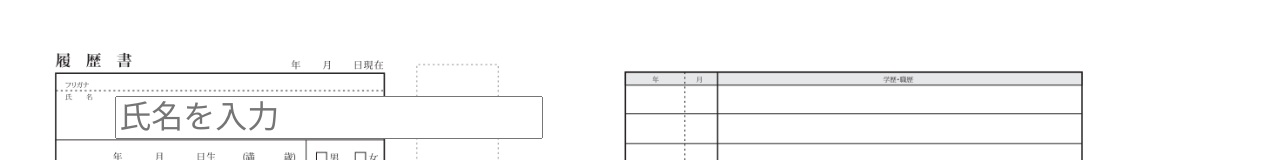
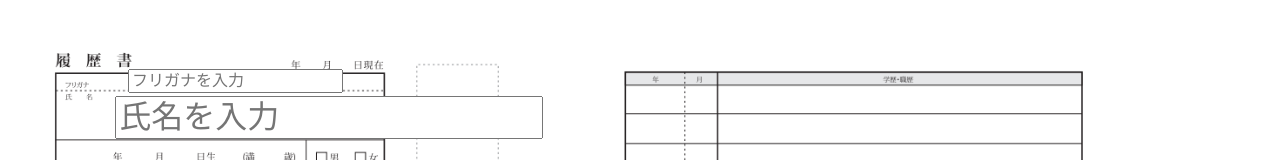
Before and after one commit to yuseipen0716/ReactSample, a React (Create React App) app: page / in a window 1280 px wide. Shown: the top 160 px of the page. Built offline with nearby package versions, Linux system fonts and the light colour scheme.

Commit message:
フリガナ入力欄を追加

```diff
--- a/src/App.jsx
+++ b/src/App.jsx
@@ -5,14 +5,18 @@ import NameArea from './components/NameArea';
 
 const App = () => {
   const [name, setName] = useState("");
+  const [furigana, setFurigana] = useState("");
 
   const onChangeName = (event) => setName(event.target.value);
+  const onChangeFurigana = (event) => setFurigana(event.target.value);
 
   return (
     <>
       <NameArea
         name={name}
-        onChange={onChangeName}
+        onChangeName={onChangeName}
+        furigana={furigana}
+        onChangeFurigana={onChangeFurigana}
       />
     </>
   )
--- a/src/components/NameArea.jsx
+++ b/src/components/NameArea.jsx
@@ -5,24 +5,46 @@ const nameLocate = {
   top: "12%",
   left: "9%",
 }
+const furiganaLocate = {
+  position: "absolute",
+  top: "8.6%",
+  left: "10%",
+}
 
 const NameArea = (props) => {
-  const {name, onChange} = props;
+  const {name, onChangeName, furigana, onChangeFurigana} = props;
   const inputName = name != '' ? {
-    fontSize: "2em",
+    fontSize: "2rem",
     border: "none",
   } : {
-    fontSize: "2em",
+    fontSize: "2rem",
   };
+  const inputFurigana = furigana != '' ? {
+    fontSize: "1rem",
+    border: "none",
+  } : {
+    fontSize: "1rem",
+  };
+
   return(
-    <div style={nameLocate}>
+    <>
+      <div style={furiganaLocate}>
       <input
-        placeholder='氏名を入力'
-        value={name}
-        onChange={onChange}
-        style={inputName}
+        placeholder='フリガナを入力'
+        value={furigana}
+        onChange={onChangeFurigana}
+        style={inputFurigana}
       />
-    </div>
+      </div>
+      <div style={nameLocate}>
+        <input
+          placeholder='氏名を入力'
+          value={name}
+          onChange={onChangeName}
+          style={inputName}
+        />
+      </div>
+    </>
   )
 };
 
```
